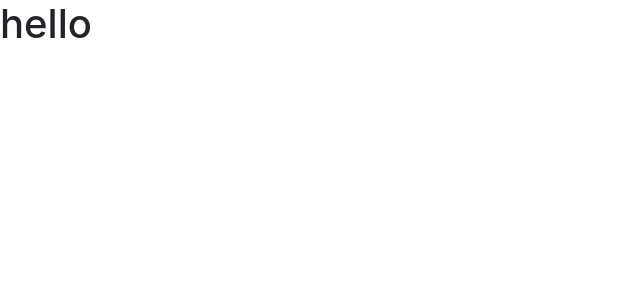
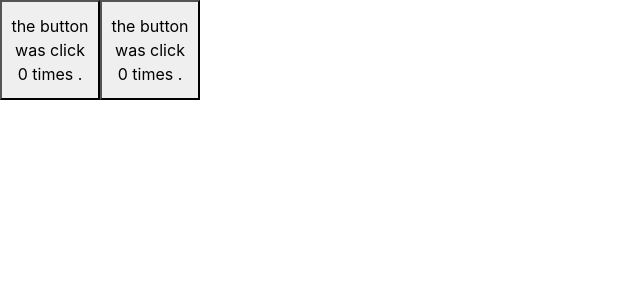
Before and after one commit to sanmathew1903/VoxAccess, a React (Create React App) app: page / in a window 1280 px wide. Shown: the top 300 px of the page, without its empty margins (0-640 px from the left). Built offline with nearby package versions, Linux system fonts and the light colour scheme.

Commit message:
tried to make 2 counting buttons

```diff
--- a/src/App.js
+++ b/src/App.js
@@ -1,10 +1,22 @@
 import { useState } from "react";
 
-function App()
-{
-  return(
+
+function Mybutton() {
+  const [count, setCount] = useState(0)
+  function press() {
+    setCount(count + 1)
+  }
+
+  return (
+    <button onClick={press} style={{height:100,width:100}}>the button was click {count} times .</button>
+
+  )
+}
+function App() {
+  return (
     <>
-    <h1>hello</h1>
+      <Mybutton />
+      <Mybutton />
     </>
   )
 }
```
